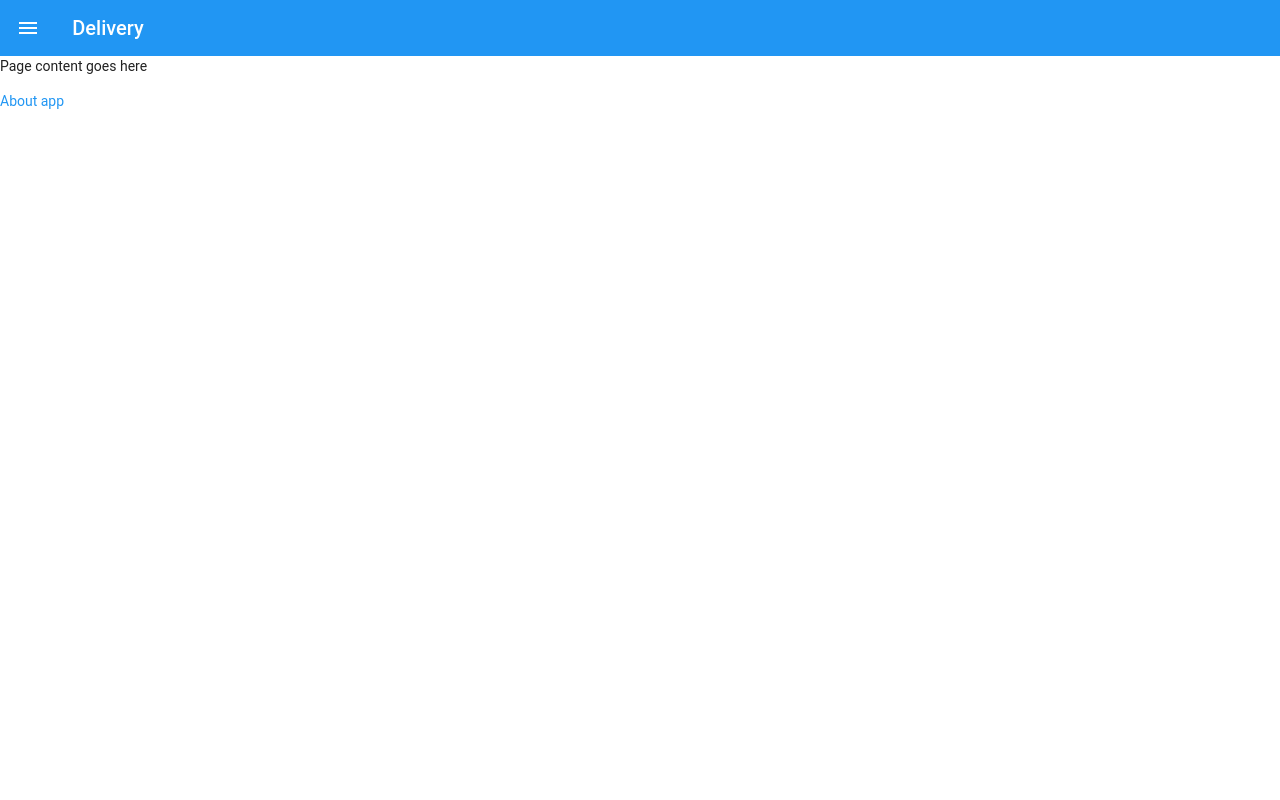
After one commit to jeffersonmello/omegaincdelivery, a PHP site: page /pedir.php in a window 1280 px wide. The commit adds this page. Run offline with PHP 8.4, Linux system fonts and the light colour scheme; some libraries are stand-ins or nearby versions.

Commit message:
página de pedido pedir.php

```diff
--- a/fontes/mobile/index.php
+++ b/fontes/mobile/index.php
@@ -205,11 +205,13 @@ error_reporting(E_ALL & ~ E_NOTICE & ~ E_DEPRECATED);
 
             <div class="content-block-title">Delivery</div>
                 <div class="content-block">
+                  <div class="content-block-inner">
                     <p class="color-icon">
                       Horário de Atendimento: Ter. à Dom. das 18h as 00h.<br>
                       Telefone:<br>
                       Email:
                     </p>
+                  </div>
                 </div>
 
            </div>
--- /dev/null
+++ b/fontes/mobile/pedir.php
@@ -0,0 +1,88 @@
+<?php
+ob_start();// Inicia Buffer
+
+// Funções para não exibir alguns erros de conexao
+ini_set( 'display_errors', true );
+error_reporting(E_ALL & ~ E_NOTICE & ~ E_DEPRECATED);
+
+?>
+<!DOCTYPE html>
+<html>
+  <head>
+    <meta charset="utf-8">
+    <meta name="viewport" content="width=device-width, initial-scale=1, maximum-scale=1, minimum-scale=1, user-scalable=no, minimal-ui">
+    <meta name="apple-mobile-web-app-capable" content="yes">
+    <meta name="apple-mobile-web-app-status-bar-style" content="black">
+    <title>Omega Inc - Delivery</title>
+    <!-- Path to Framework7 Library CSS-->
+    <link rel="stylesheet" href="css/framework7.material.min.css">
+    <link rel="stylesheet" href="css/framework7.material.colors.min.css">
+
+    <!-- Path to your custom app styles-->
+    <link rel="stylesheet" href="css/delivery.css">
+
+    <!--jquery-->
+    <script   src="https://code.jquery.com/jquery-3.0.0.min.js"   integrity="sha256-JmvOoLtYsmqlsWxa7mDSLMwa6dZ9rrIdtrrVYRnDRH0="   crossorigin="anonymous"></script>
+
+    <!--Toastr-->
+    <script src="https://cdnjs.cloudflare.com/ajax/libs/toastr.js/latest/js/toastr.min.js"></script>
+    <link href="https://cdnjs.cloudflare.com/ajax/libs/toastr.js/latest/css/toastr.min.css" rel="stylesheet"/>
+
+    <!--DataTables-->
+    <script src="https://cdn.datatables.net/1.10.11/js/jquery.dataTables.min.js"></script>
+    <script src="https://cdn.datatables.net/1.10.11/js/dataTables.bootstrap.min.js"></script>
+
+    <!--Import Google Icon Font-->
+    <link href="http://fonts.googleapis.com/icon?family=Material+Icons" rel="stylesheet">
+
+    <!--Import Fontawesome Icon Font-->
+    <link href="https://maxcdn.bootstrapcdn.com/font-awesome/4.6.3/css/font-awesome.min.css" rel="stylesheet" integrity="sha384-T8Gy5hrqNKT+hzMclPo118YTQO6cYprQmhrYwIiQ/3axmI1hQomh7Ud2hPOy8SP1" crossorigin="anonymous">
+
+  </head>
+  <body>
+    <!-- Status bar overlay for fullscreen mode-->
+    <div class="statusbar-overlay"></div>
+    <!-- Panels overlay-->
+    <div class="panel-overlay"></div>
+    <!-- Left panel with reveal effect-->
+    <div class="panel panel-left panel-reveal">
+      <div class="content-block">
+        <p>Left panel content goes here</p>
+      </div>
+    </div>
+
+    <!-- Views-->
+    <div class="views">
+      <div class="view view-main">
+
+        <!-- Top Navbar-->
+        <div class="navbar">
+          <div class="navbar-inner">
+            <div class="left"><a href="#" class="link icon-only open-panel"> <i class="icon icon-bars"></i></a></div>
+            <div class="center">Delivery</div>
+            <div class="right"></div>
+          </div>
+        </div>
+
+        <!-- Pages, because we need fixed-through navbar and toolbar, it has additional appropriate classes-->
+        <div class="pages navbar-through toolbar-through">
+          <!-- Page, data-page contains page name-->
+          <div data-page="index" class="page">
+            <!-- Scrollable page content -->
+            <div class="page-content">
+              <br>
+              <br>
+              <p>Page content goes here</p>
+              <!-- Link to another page -->
+              <a href="about.html">About app</a>
+            </div>
+          </div>
+        </div>
+      </div>
+    </div>
+    <!-- Path to Framework7 Library JS-->
+    <script type="text/javascript" src="js/framework7.min.js"></script>
+    <!-- Path to your app js-->
+    <script type="text/javascript" src="js/my-app.js"></script>
+  </body>
+</html>
```
